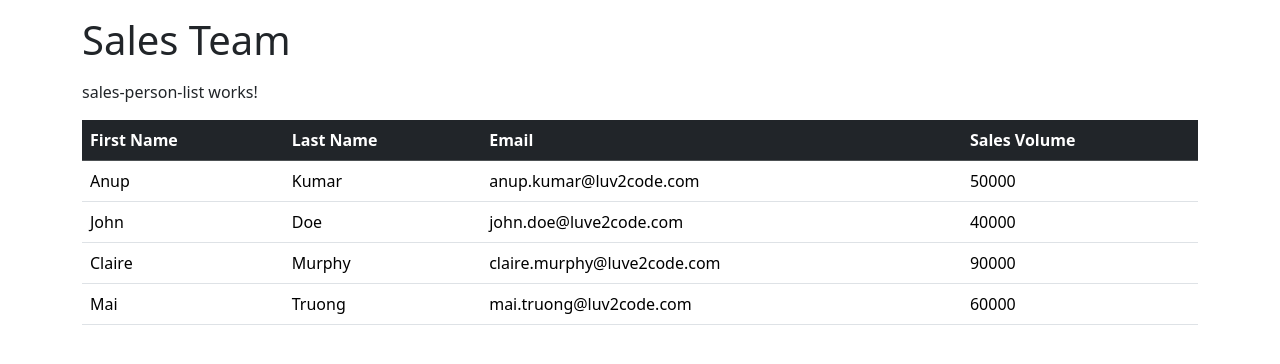
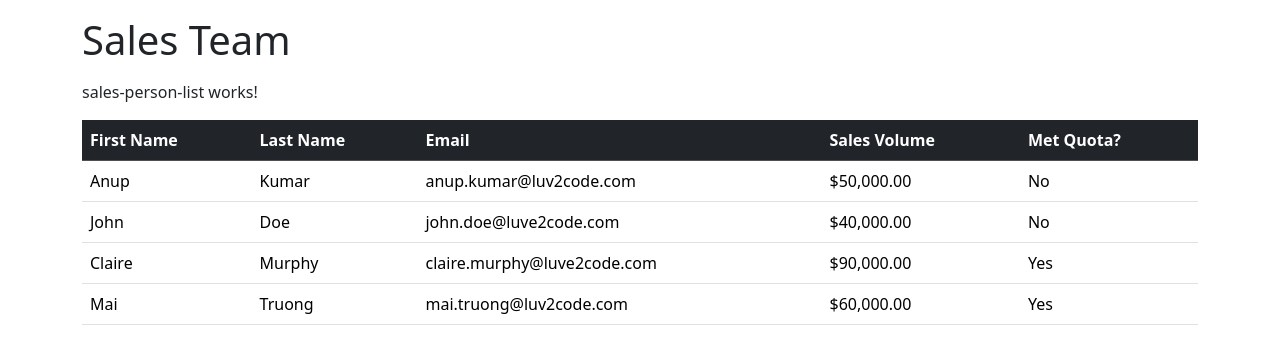
Before and after one commit to crystalchavez99/angular-fundamentals, an Angular app: page / in a window 1280 px wide. Shown: the top 364 px of the page. Built offline with nearby package versions, Linux system fonts and the light colour scheme.

Commit message:
add conditional and currency format

```diff
--- a/src/app/sales-person-list/sales-person-list.component.html
+++ b/src/app/sales-person-list/sales-person-list.component.html
@@ -7,15 +7,22 @@
             <th>Last Name</th>
             <th>Email</th>
             <th>Sales Volume</th>
+            <th>Met Quota?</th>
         </tr>
     </thead>
     <!-- *ngFor will loop over the array -->
+    <!-- *ngIf is a if/else conditional-->
+    <!--angular pips allow data to a pipe for formatting, such as currency formatting-->
     <tbody>
         <tr *ngFor="let tempSalesPerson of salesPersonList">
             <td>{{tempSalesPerson.firstName}}</td>
             <td>{{tempSalesPerson.lastName}}</td>
             <td>{{tempSalesPerson.email}}</td>
-            <td>{{tempSalesPerson.salesVolume}}</td>
+            <td>{{tempSalesPerson.salesVolume | currency: 'USD'}}</td>
+            <td>
+                <div *ngIf="tempSalesPerson.salesVolume >=60000; else myElseBlock">Yes</div>
+                <ng-template #myElseBlock>No</ng-template>
+            </td>
         </tr>
     </tbody>
 </table>
```
